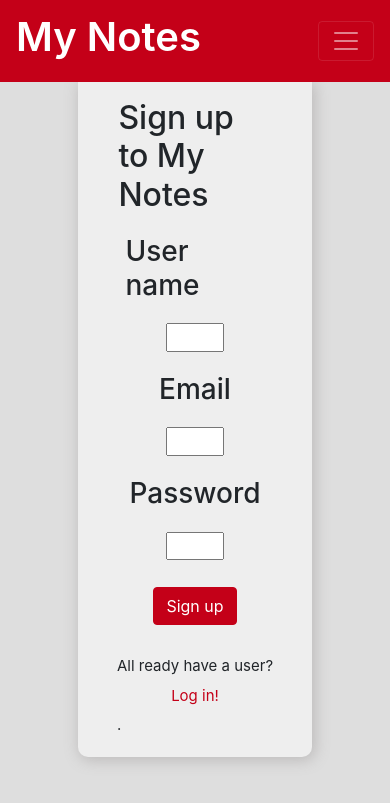
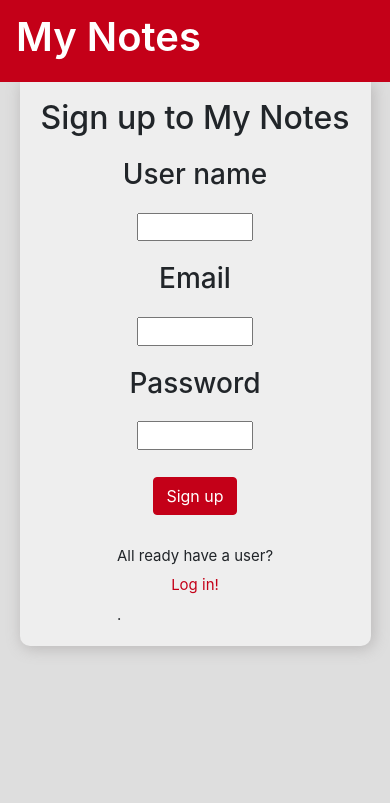
Before and after one commit to IdanPelled/My-Notes, a Python web app: template auth/templates/signup.j2 in a window 390 px wide. Shown: the top 803 px of the page. Run offline with Jinja, Linux system fonts and the light colour scheme; the template is opened without the code that fills it, so the values that code supplies are empty; some libraries are stand-ins or nearby versions.

Commit message:
v 1.3 - add mobile support

```diff
--- a/static/form_style.css
+++ b/static/form_style.css
@@ -64,3 +64,13 @@ input[type=text]:focus {
     background-color: var(--main-color) !important;
     border-color: var(--main-color) !important;
 }
+
+/*phone view*/
+@media (max-width: 800px) {
+	.form-wrap {
+        width: 90%;
+    }
+    #auth-form {
+        width: 100%;
+    }
+}
--- a/static/style.css
+++ b/static/style.css
@@ -172,6 +172,7 @@ main button {
 
 /*messages*/
 .message {
+    width: 100%;
     display: block;
     border-radius: 5px;
     color: var(--dark-grey);
@@ -192,9 +193,3 @@ main button {
     font-size: 22px;
     background-color: var(--white);
 }
-
-
-/*phone view*/
-@media (max-width: 800px) {
-	/*Not yet*/
-}
--- a/templates/base.j2
+++ b/templates/base.j2
@@ -25,10 +25,10 @@
 
 		<nav class="navbar navbar-expand-lg navbar-dark">
 		  <header><a class="navbar-brand" href="{{ url_for('home') }}"><h1>My Notes</h1></a></header>
-		  <button class="navbar-toggler" type="button" data-toggle="collapse" data-target="#navbarText" aria-controls="navbarText" aria-expanded="false" aria-label="Toggle navigation">
-			<span class="navbar-toggler-icon"></span>
-		  </button>
 		  {% if current_user.is_authenticated %}
+			  <button class="navbar-toggler" type="button" data-toggle="collapse" data-target="#navbarText" aria-controls="navbarText" aria-expanded="false" aria-label="Toggle navigation">
+				<span class="navbar-toggler-icon"></span>
+			  </button>
 			  <div class="collapse navbar-collapse" id="navbarText">
 				<ul class="navbar-nav mr-auto">
 				  <li class="nav-item active">
@@ -85,7 +85,7 @@
 
 					  {% endfor %}
 
-					  <br><input type="submit" value="Create">
+					  <input type="submit" value="Create" class="btn">
 				  </form>
 				  {% else %}
 				  	<span class="message message-error">Error: No colors in the data base</span>
```
